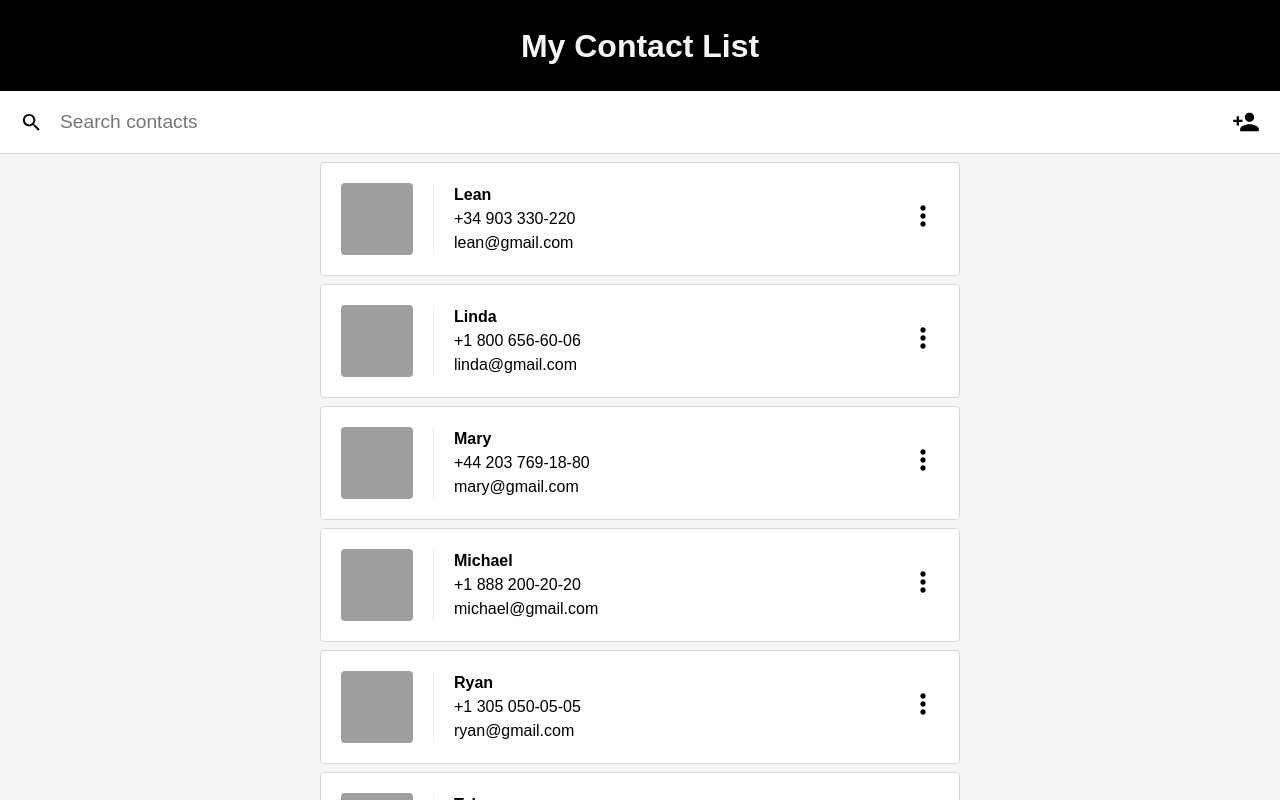
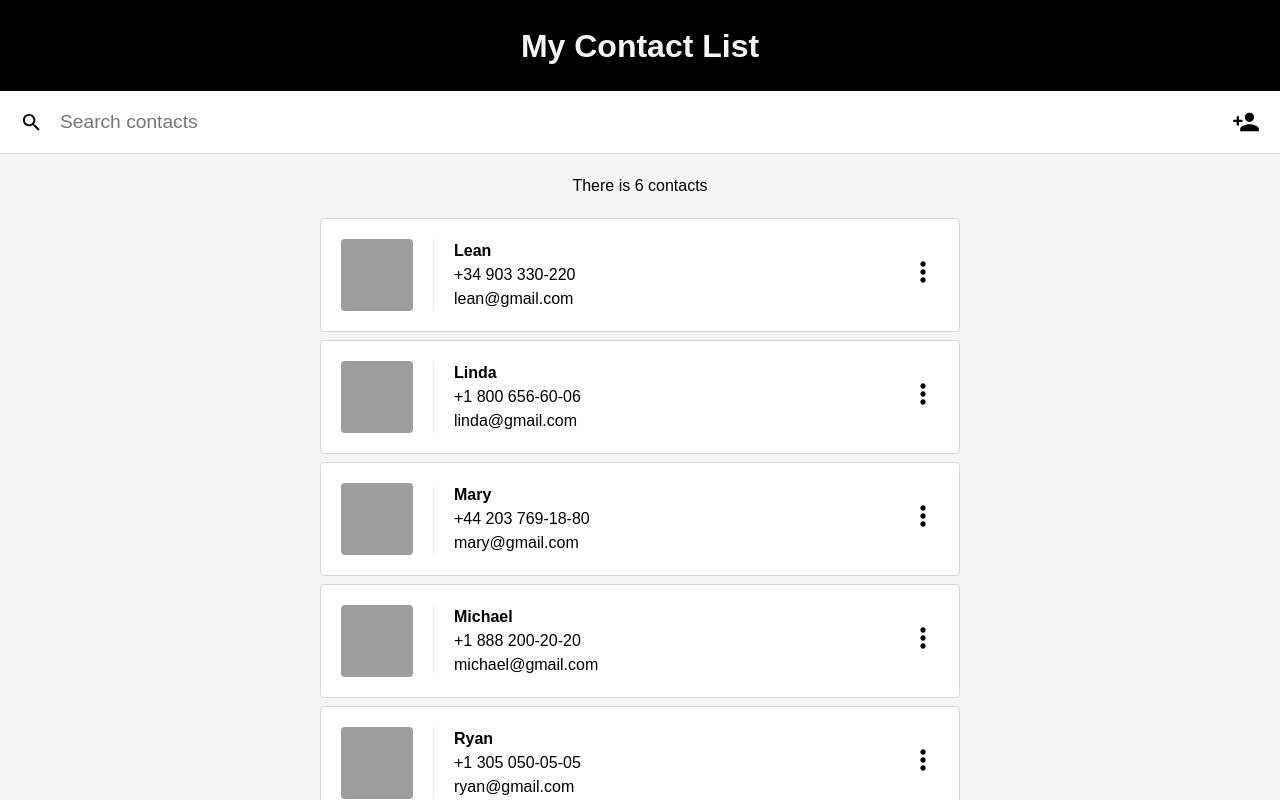
Before and after one commit to TBM85/Demo-Contact-List, a React (Create React App) app: page / in a window 1280 px wide. Shown: the top 800 px of the page. Built offline with nearby package versions, Linux system fonts and the light colour scheme; grey boxes are pictures that could not be loaded.

Commit message:
Make a text that shows the number of contacts filtered and make a button that deletes the search and allows to show all contacts in the list

```diff
--- a/src/App.css
+++ b/src/App.css
@@ -48,6 +48,17 @@ body {
   background-position: center;
   background-size: 28px;
   font-size: 0;
+}
+.contact-text {
+  text-align: center;
+  margin: 20px 0;
+}
+.contact-text button {
+  color: blue;
+  background: transparent;
+  border: none;
+  cursor: pointer;
+  font-size: inherit;
 }
 .contact-list {
   width: 100%;
--- a/src/ContactList.js
+++ b/src/ContactList.js
@@ -8,9 +8,17 @@ class ContactList extends Component {
     query: ""
   }
 
+  // Update the contacts that match with the search performed
   updateQuery = (query) => {
     this.setState({
       query: query.trim()
+    })
+  }
+
+  // Clear the search made and show all contacts in the list
+  clearQuery = () => {
+    this.setState({
+      query: ""
     })
   }
 
@@ -21,11 +29,13 @@ class ContactList extends Component {
     let showContacts;
     const match = new RegExp(escapeRegExp(query), 'i');
 
+    // Filter the contacts in the search box
     (query) ?
       showContacts = contacts.filter((contact) => match.test(contact.name))
     :
       showContacts = contacts
 
+    // Sort the contact list by 'name'
     showContacts.sort(sortBy('name'));
 
     return(
@@ -40,6 +50,18 @@ class ContactList extends Component {
           />
           <a href="#" className="contact-add">Add Contact</a>
         </div>
+
+        {showContacts.length !== contacts.length &&
+          <div className="contact-text">
+            <span>{showContacts.length} of {contacts.length} contacts</span>
+            <button onClick={this.clearQuery}>All contacts</button>
+          </div>
+        }
+        { showContacts.length === contacts.length &&
+          <div className="contact-text">
+            <span>There is {contacts.length} contacts</span>
+          </div>
+        }
 
         <ol className="contact-list">
           {showContacts.map((contact) => (
```
